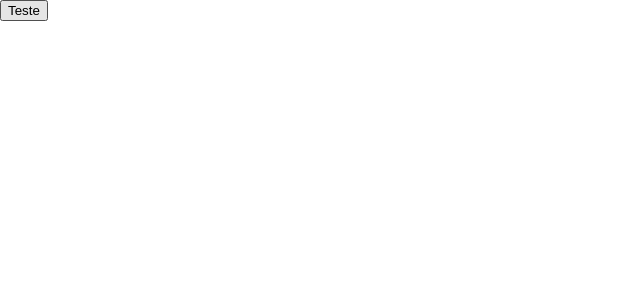
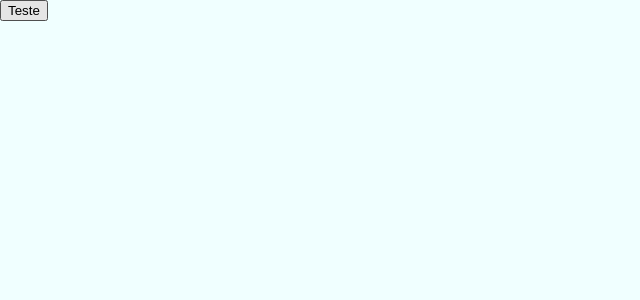
Before and after one commit to andreparada98/arqmedes-front-challenge, an Angular app: page /listagem-de-usuario in a window 1280 px wide. Shown: the top 300 px of the page, without its empty margins (0-640 px from the left). Built offline with nearby package versions, Linux system fonts and the light colour scheme; sample sign-in values are in the browser's storage.

Commit message:
feat: add background in pages

```diff
--- a/src/app/pages/pages.component.html
+++ b/src/app/pages/pages.component.html
@@ -1 +1,3 @@
-<router-outlet></router-outlet>
+<div class="container">
+  <router-outlet></router-outlet>
+</div>
--- a/src/app/pages/pages.component.scss
+++ b/src/app/pages/pages.component.scss
@@ -0,0 +1,5 @@
+.container {
+  background-color: azure;
+  width: 100vw;
+  height: 100vh;
+}
```
